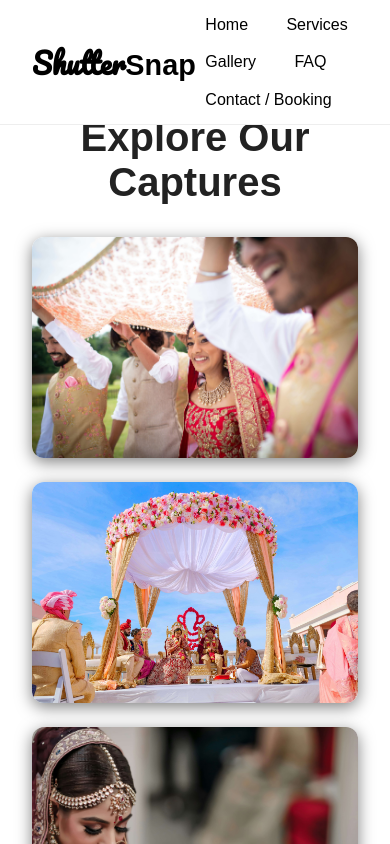
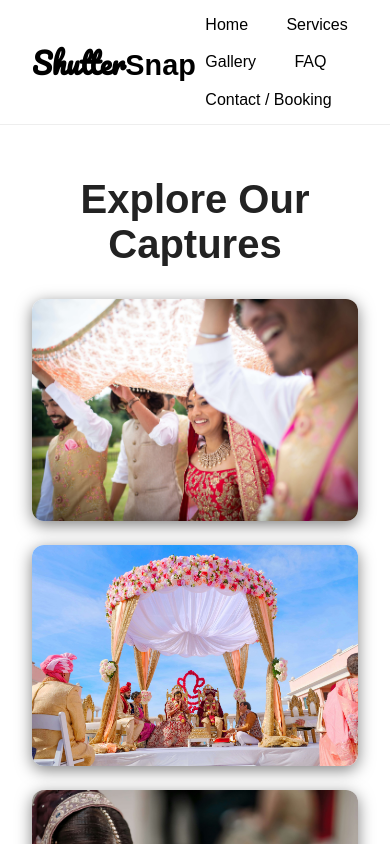
Before and after one commit to Palakgaur2004/shuttersnap-photography-portfolio, a Next.js app: page /gallery in a window 390 px wide. Shown: the top 844 px of the page. Built offline with nearby package versions, Linux system fonts and the light colour scheme.

Commit message:
Responsivenss

```diff
--- a/src/app/components/AboutSection.js
+++ b/src/app/components/AboutSection.js
@@ -55,7 +55,7 @@ export default function AboutSection() {
           <h4 style={{ fontSize: '1.2rem', marginBottom: '0.5rem', color: '#333' }}>Why choose ShutterSnap?</h4>
           <ul style={{
             listStyleType: 'none',
-            paddingLeft: '0rem',
+            paddingLeft: 'rem',
             color: '#444',
             fontSize: '1rem',
             lineHeight: '1.6',
--- a/src/app/components/FaqAccordion.js
+++ b/src/app/components/FaqAccordion.js
@@ -46,7 +46,7 @@ export default function FAQPage() {
 
   return (
     <section style={{
-      padding: '0.2rem 2rem',
+      padding: '5rem 2rem',
       maxWidth: '900px',
       margin: '0 auto',
       backgroundColor: '#fff'
--- a/src/app/components/GalleryGrid.module.css
+++ b/src/app/components/GalleryGrid.module.css
@@ -2,7 +2,7 @@
   display: grid;
   grid-template-columns: repeat(auto-fit, minmax(280px, 1fr));
   gap: 1.5rem;
-  padding-bottom: 3rem;
+  padding-bottom: 1rem;
 }
 
 .card {
--- a/src/app/gallery/page.js
+++ b/src/app/gallery/page.js
@@ -21,7 +21,7 @@ export default function GalleryPage() {
   return (
     <section
       style={{
-        padding: "0.1rem 2rem",
+        padding: "4rem 2rem",
         maxWidth: "1400px",
         margin: "0 auto",
         backgroundColor: "#fff",
--- a/src/app/services/page.js
+++ b/src/app/services/page.js
@@ -6,7 +6,7 @@ import serviceData from '@/app/data/services'
 
 export default function ServicesPage() {
   return (
-    <div style={{ padding: '4rem 2rem', maxWidth: '1200px', margin: '0 auto' }}>
+    <div style={{ padding: '6rem 2rem', maxWidth: '1000px', margin: '0 auto' }}>
       <motion.h1
         initial={{ opacity: 0, y: -20 }}
         animate={{ opacity: 1, y: 0 }}
```
